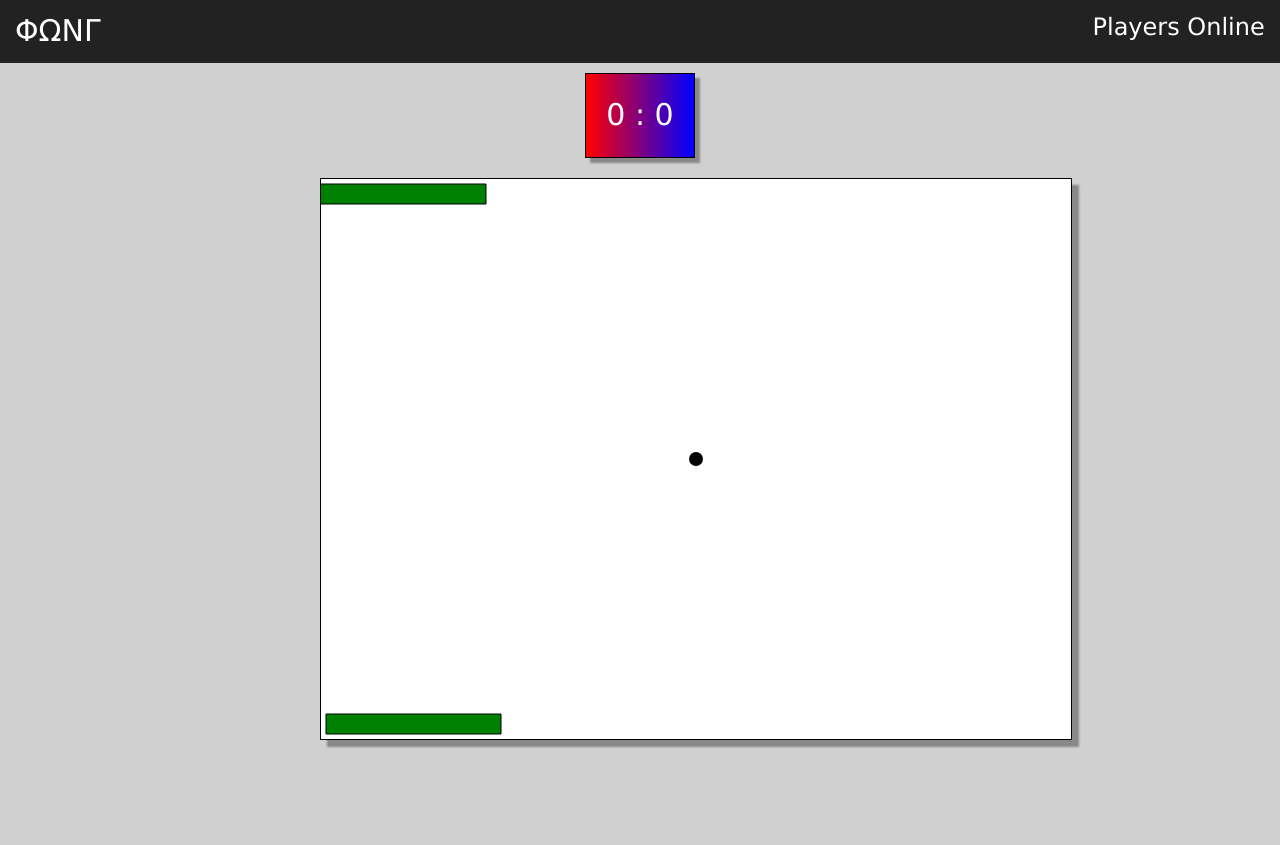
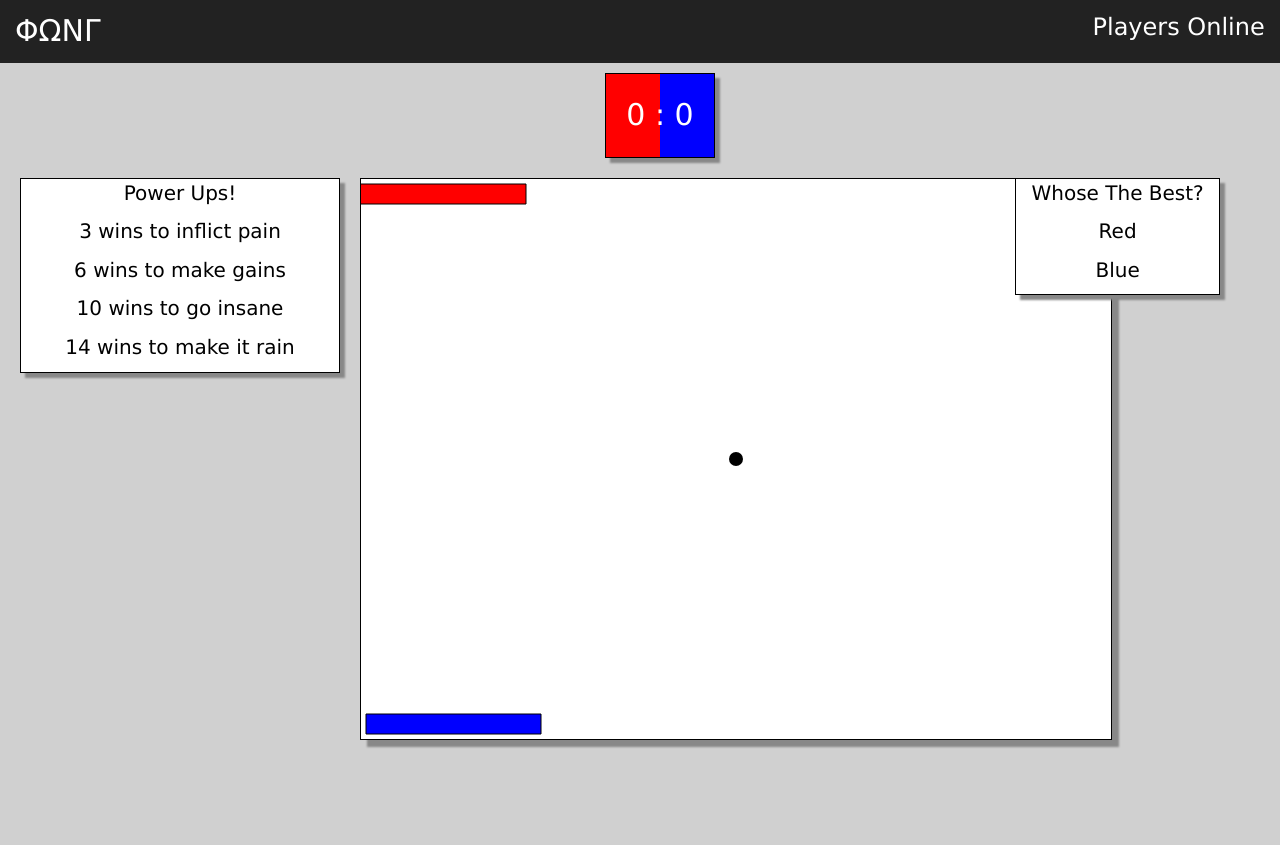
Before and after one commit to ShawnYcx/wd2-project4, a PHP site: page /game.html in a window 1280 px wide. Run offline with PHP 8.4, Linux system fonts and the light colour scheme; some libraries are stand-ins or nearby versions.

Commit message:
done!ish

```diff
--- a/css/styles.css
+++ b/css/styles.css
@@ -1,6 +1,9 @@
 /*div{
 	background-color: rgb(208, 208, 208);
 }*/
+html{
+	background-color: rgb(208, 208, 208);
+}
 
 #canvas{
 	border: 1px solid black;
@@ -8,11 +11,12 @@
 	/*width: 100%;*/
   	text-align: center;
   	margin-top: 10px;
-  	margin-left: 25%;
+  	/*margin-left: 50%;*/
   	margin-bottom: 100px;
   	background-color: white;
     top:60%;
-    left:50%;
+
+    /*left:50%;*/
     /*transform: translate(-50%, -50%);
     -o-transform: translate(-50%, -50%);
     -ms-transform: translate(-50%, -50%);
@@ -20,9 +24,21 @@
     -webkit-transform: translate(-50%, -50%);*/
 }
 
-#game-board{
+/*#rules {
+
+	width: 18%;
+}*/
+
+/*#game-board{
 	background-color: rgb(208, 208, 208);
-}
+	width: 66%;
+}*/
+
+/*#global-score{
+	background-color: rgb(208, 208, 208);
+	margin-left: 90%;
+
+}*/
 
 .wrapper{
 	width: 100%;
@@ -39,12 +55,84 @@
 	border:1px solid black;
 	box-shadow: 5px 5px 2px #888888;
 	display: inline-block;
-	background: -webkit-linear-gradient(left, red , blue); /* For Safari 5.1 to 6.0 */
-    background: -o-linear-gradient(right, red, blue); /* For Opera 11.1 to 12.0 */
-    background: -moz-linear-gradient(right, red, blue); /* For Firefox 3.6 to 15 */
-    background: linear-gradient(to right, red , blue); /* Standard syntax (must be last) */
+	background: -webkit-linear-gradient(left, red 50% , blue 50%); /* For Safari 5.1 to 6.0 */
+    background: -o-linear-gradient(right, red 50%, blue 50%); /* For Opera 11.1 to 12.0 */
+    background: -moz-linear-gradient(right, red 50%, blue 50%); /* For Firefox 3.6 to 15 */
+    background: linear-gradient(to right, red 50%, blue 50%); /* Standard syntax (must be last) */
 	background-color: white;
 	margin-top: 10px;
+}
+
+.power {
+	font-size:20px;
+	color: black;
+	padding: 30px;
+	font-family: verdana;
+	border:1px solid black;
+	box-shadow: 5px 5px 2px #888888;
+	display: inline-block;
+	background-color: white;
+	margin-top: 10px;
+	text-align: left;
+}
+
+.game-score{
+	float: left;
+	width: 100%;
+	text-align: center;
+	margin-left: 20px;
+}
+
+.cnvs{
+	float: left;
+	width: 50%;
+	text-align: center;
+}
+
+.rules{
+	float: left;
+	width: 25%;
+	font-size: 20px;
+
+	color: black;
+	font-family: verdana;
+	border:1px solid black;
+	box-shadow: 5px 5px 2px #888888;
+	display: inline-block;
+	background-color: white;
+	text-align: center;
+	margin-left: 20px;
+	margin-right: 20px;
+	margin-top: 10px;
+}
+
+.global-score{
+	float: right;
+	width: 16%;
+	font-size: 20px;
+
+	color: black;
+	font-family: verdana;
+	border:1px solid black;
+	box-shadow: 5px 5px 2px #888888;
+	display: inline-block;
+	background-color: white;
+	text-align: center;
+	margin-right: 60px;
+	margin-top: 10px;
+}
+
+.gscore{
+	font-size: 20px;
+	color: black;
+	padding: 30px;
+	font-family: verdana;
+	border:1px solid black;
+	box-shadow: 5px 5px 2px #888888;
+	display: inline-block;
+	background-color: white;
+	margin-top: 10px;
+	text-align: left;
 }
 
 .nav-text{
@@ -57,3 +145,8 @@
 #pong{
 	font-size: 30px;
 }
+
+.left {
+	float: left;
+	width: 25%;
+}
--- a/game.html
+++ b/game.html
@@ -16,7 +16,7 @@
             <p id="pong" class="nav-text">&Phi;&Omega;&Nu;&Gamma;</p>
           </ul>
           <ul class="nav navbar-nav navbar-right">
-            <p id="online" class="nav-text">Players Online&nbsp&nbsp</p>
+            <p id="online" class="nav-text">Players Online&nbsp;&nbsp;</p>
           </ul>
   </div>
 
@@ -25,13 +25,34 @@
     <p id="sc">0 : 0</p>
   </div> -->
 
-  <div id="game-board">
-    <div class="wrapper">
-        <p id="sc">0 : 0</p>
+  <!-- <div class="wrapper"> -->
+    <div class="game-score">
+      <p id="sc">0 : 0</p>
     </div>
-    <canvas id="canvas" width="750" height="560" tabeindex='1'>Your browser doesn't support Canvas</canvas>
-
-  </div>
+    <!-- <div> -->
+      <!-- <div id="rules"> -->
+        <div class="rules">
+          <p>Power Ups!</p>
+          <p>3 wins to inflict pain</p>
+          <p>6 wins to make gains</p>
+          <p>10 wins to go insane</p>
+          <p>14 wins to make it rain</p>
+        </div>
+      <!-- </div> -->
+      <!-- <div id="game-board"> -->
+      <div class="cnvs">
+        <canvas id="canvas" width="750" height="560" tabeindex='1'>Your browser doesn't support Canvas</canvas>
+        </div>
+      <!-- </div> -->
+      <!-- <div id="global-score"> -->
+        <div class="global-score">
+          <p>Whose The Best?</p>
+          <p id="red">Red</p>
+          <p id="blue">Blue</p>
+        </div>
+      <!-- </div> -->
+    <!-- </div> -->
+  <!-- </div> -->
   <audio preload="true" id="collide">
   	<source src="http://dl.dropbox.com/u/26141789/canvas/pingpong/Metal%20Cling%20-%20Hit.mp3" />
   	<source src="http://dl.dropbox.com/u/26141789/canvas/pingpong/Metal%20Cling%20-%20Hit.wav" />
@@ -47,12 +68,17 @@
 		var canvas = document.getElementById('canvas');
     var score = document.getElementById("sc");
     var onlinePlayers = document.getElementById("online");
+    var redscore = document.getElementById("red");
+    var bluescore = document.getElementById("blue");
         var context = canvas.getContext('2d');
         var H = canvas.height;
         var W = canvas.width;
         var p1win = 0;
         var p2win = 0;
+        var scoreboardp1 = 0;
+        var scoreboardp2 = 0;
         var winText;
+        var globalText;
         var raf;
         var playerid;
         var velocity_array = [-8,-6,-5-4,-3,3,4,5,6,8];
@@ -94,7 +120,7 @@
           y: 5,
           vx: 0,
           vy: 0,
-          c: "green",
+          c: "red",
           width: 175,
           height: 20,
           draw: function() {
@@ -114,7 +140,7 @@
           y: H - 25,
           vx: 0,
           vy: 0,
-          c: "green",
+          c: "blue",
           width: 175,
           height: 20,
           draw: function() {
@@ -201,12 +227,36 @@
           if(playerid % 2 == 0)
           {
 
-        	paddle.x = e.x - canvas.offsetLeft - paddle.width/2;
-          socket.emit('movePaddle', paddle, playerid);
+          	paddle.x = e.x - canvas.offsetLeft - paddle.width/2;
+            // if(p1win == 3)
+            // {
+            //   paddle2.width /= 2;
+            // }
+            // else if(p1win == 6)
+            // {
+
+            // }
+            // else if(p1win >= 10)
+            // {
+
+            // }
+            socket.emit('movePaddle', paddle, playerid);
           }
           else if(playerid % 2 == 1)
           {
             paddle2.x = e.x - canvas.offsetLeft - paddle2.width/2;
+            // if(p2win == 3)
+            // {
+            //   paddle.width /= 2;
+            // }
+            // else if(p2win == 6)
+            // {
+
+            // }
+            // else if(p2win >= 10)
+            // {
+
+            // }
             socket.emit('movePaddle', paddle2, playerid);
           }
         	//paddle.draw();
@@ -218,11 +268,13 @@
           if(pid % 2 == 0)
           {
             paddle.x = msg.x;
+            paddle.width = msg.width;
             paddle.draw();
           }
           else if(pid % 2 == 1)
           {
             paddle2.x = msg.x;
+            paddle2.width = msg.width;
             paddle2.draw();
           }
 
@@ -236,28 +288,31 @@
           ball.draw();
         })
 
-        socket.on('scoreUpdate', function(msg ,num){
+        socket.on('scoreUpdate', function(msg1, msg2, msg3, msg4){
 
-          if(num == 1){
-            // if (p1win == 7){
-            //   //reset function
-            // }else
-              p1win = msg;
-          } else {
-            // if (p2win == 7){
-            //   //reset function
-            // }else
-            p2win = msg;
-          }
-
+          // if(num == 1){
+          //   // if (p1win == 7){
+          //   //   //reset function
+          //   // }else
+          //     p1win = msg;
+          // } else {
+          //   // if (p2win == 7){
+          //   //   //reset function
+          //   // }else
+          //   p2win = msg;
+          // }
+          p1win = msg1;
+          p2win = msg2;
+          scoreboardp1 = msg3;
+          scoreboardp2 = msg4;
           winText = p1win + " : " + p2win;
           score.innerHTML = winText;
-
-
+          redscore.innerHTML = "Red:  " + scoreboardp1;
+          bluescore.innerHTML = "Blue: " + scoreboardp2;
         })
 
         socket.on('numPlayers', function(msg){
-          online.innerHTML = msg + " Players Online&nbsp&nbsp";
+          online.innerHTML = msg + " Players Online&nbsp;&nbsp;";
         })
 
 	}
```
Also changed, not shown: app.js (+135 -20 lines).
